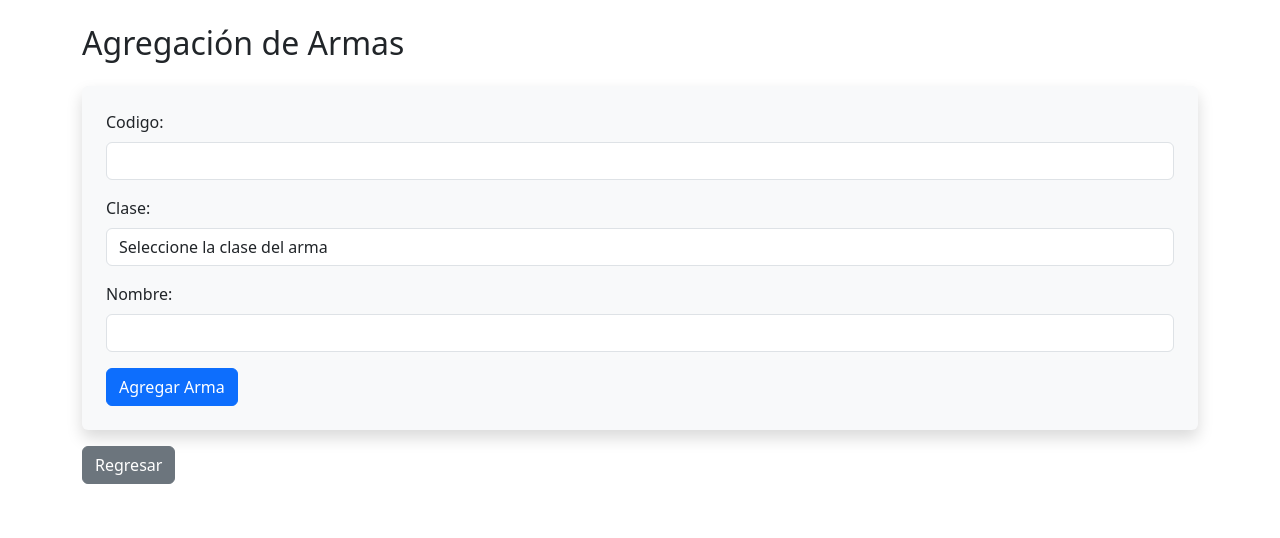
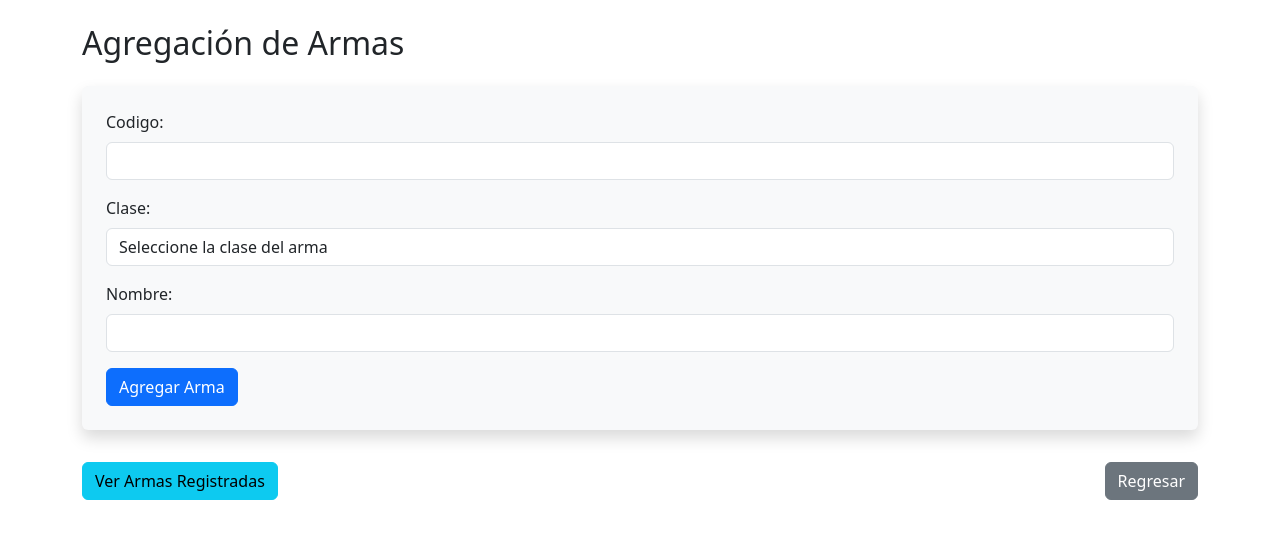
Before and after one commit to palomagt05/comisaria, a React (Create React App) app in the folder frontend/: page /admin/add-arma in a window 1280 px wide. Shown: the top 538 px of the page. Built offline with nearby package versions, Linux system fonts and the light colour scheme; sample sign-in values are in the browser's storage.

Commit message:
Frontend- Views - Modificación del archivo AddArmaView para la vista de la tabla de regristro de armas

```diff
--- a/frontend/src/view/AddArmaView.js
+++ b/frontend/src/view/AddArmaView.js
@@ -6,6 +6,8 @@ const AddArmaView = () => {
     const [clase, setclase] = useState('');
     const [name, setName] = useState('');
     const [error, setError] = useState('');
+    const [armas, setArmas] = useState([]);
+    const [showTable, setShowTable] = useState(false);
 
     const navigate = useNavigate();  // Hook para la navegación
 
@@ -46,6 +48,27 @@ const AddArmaView = () => {
             console.error('Error:', error);
             setError('An error occurred while adding the user');
         }
+    };
+    const fetchArmas = async () => {
+        try {
+            const response = await fetch('http://localhost:3001/addarma/arma');
+            const data = await response.json();
+
+            if (response.ok) {
+                setArmas(data);
+            } else {
+                setError('Failed to fetch armas');
+            }
+        } catch (error) {
+            console.error('Error:', error);
+            setError('An error occurred while fetching armas');
+        }
+    };
+    const handleShowArmas = () => {
+        if (!showTable) {
+            fetchArmas();
+        }
+        setShowTable(!showTable);
     };
 
     return (
@@ -89,6 +112,14 @@ const AddArmaView = () => {
                 </div>
                 <button type="submit" className="btn btn-primary">Agregar Arma</button>
             </form>
+            <div className="d-flex justify-content-between mt-3">
+                <button
+                    onClick={handleShowArmas}
+                    className="btn btn-info mt-3"
+                >
+                     {showTable ? 'Ocultar Armas Registradas' : 'Ver Armas Registradas'}
+                </button>
+
                 <button
                     onClick={() => navigate('/admin')}
                     className="btn btn-secondary mt-3"
@@ -96,6 +127,30 @@ const AddArmaView = () => {
                     Regresar
                 </button>
             </div>
+            {showTable && (
+                <div className="mt-4">
+                    <h3>Armas Registradas</h3>
+                    <table className="table table-striped">
+                        <thead>
+                            <tr>
+                                <th>Código</th>
+                                <th>Clase</th>
+                                <th>Nombre</th>
+                            </tr>
+                        </thead>
+                        <tbody>
+                            {armas.map((arma, index) => (
+                                <tr key={index}>
+                                    <td>{arma.Codigo}</td>
+                                    <td>{arma.Clase}</td>
+                                    <td>{arma.Nombre}</td>
+                                </tr>
+                            ))}
+                        </tbody>
+                    </table>
+                </div>
+            )}
+        </div>
     );
 };
 
```
Lines whose indentation alone changed are shown as unchanged.
